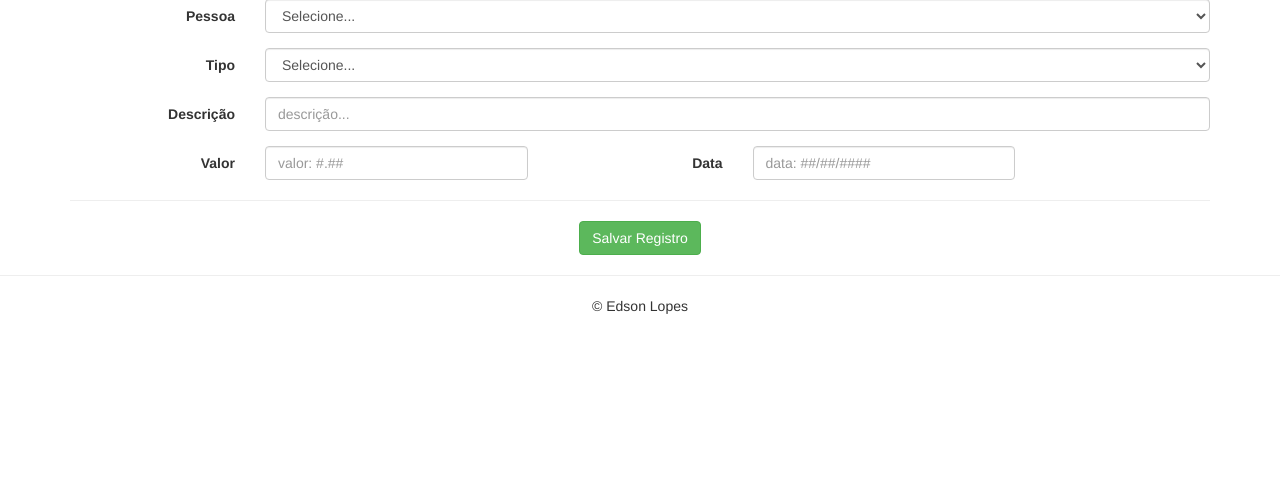
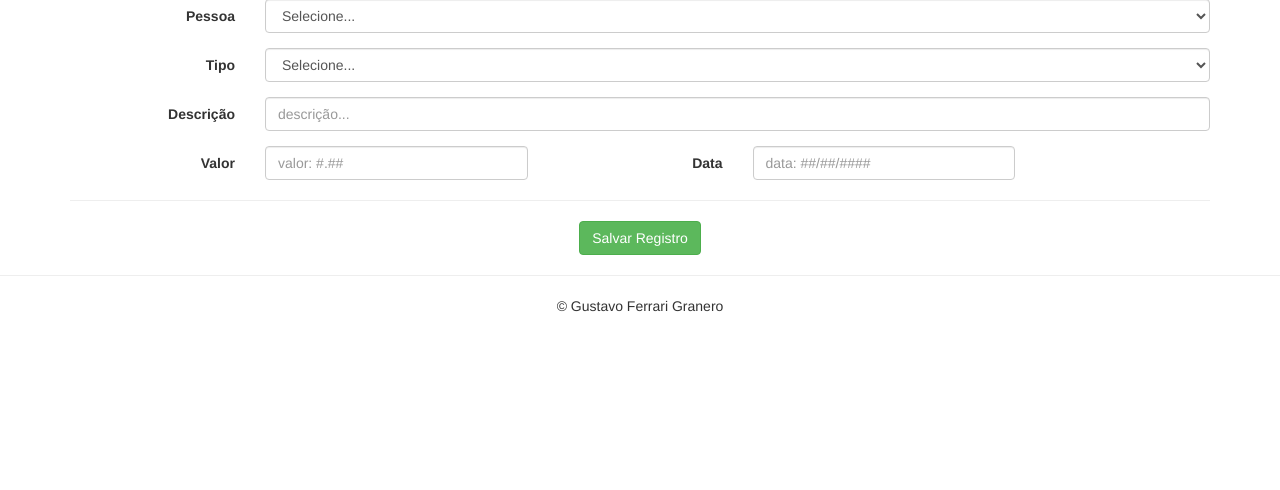
Before and after one commit to gustavoferrarigranero/projetoFP, a Django app: page /caixas/adicionar/ in a window 1280 px wide. Shown: the part 134-624 px from the top of the page. Run offline with Django 3.2, Linux system fonts and the light colour scheme; data that the repository does not hold is empty; some libraries are stand-ins or nearby versions.

Commit message:
projeto final

```diff
--- a/core/templates/base.html
+++ b/core/templates/base.html
@@ -51,7 +51,7 @@
 
     <!-- RODAPE -->
     <footer>
-      <div align="center">&copy; Edson Lopes</div>
+      <div align="center">&copy; Gustavo Ferrari Granero</div>
     </footer>
     <!-- FIM RODAPE -->
 
```
